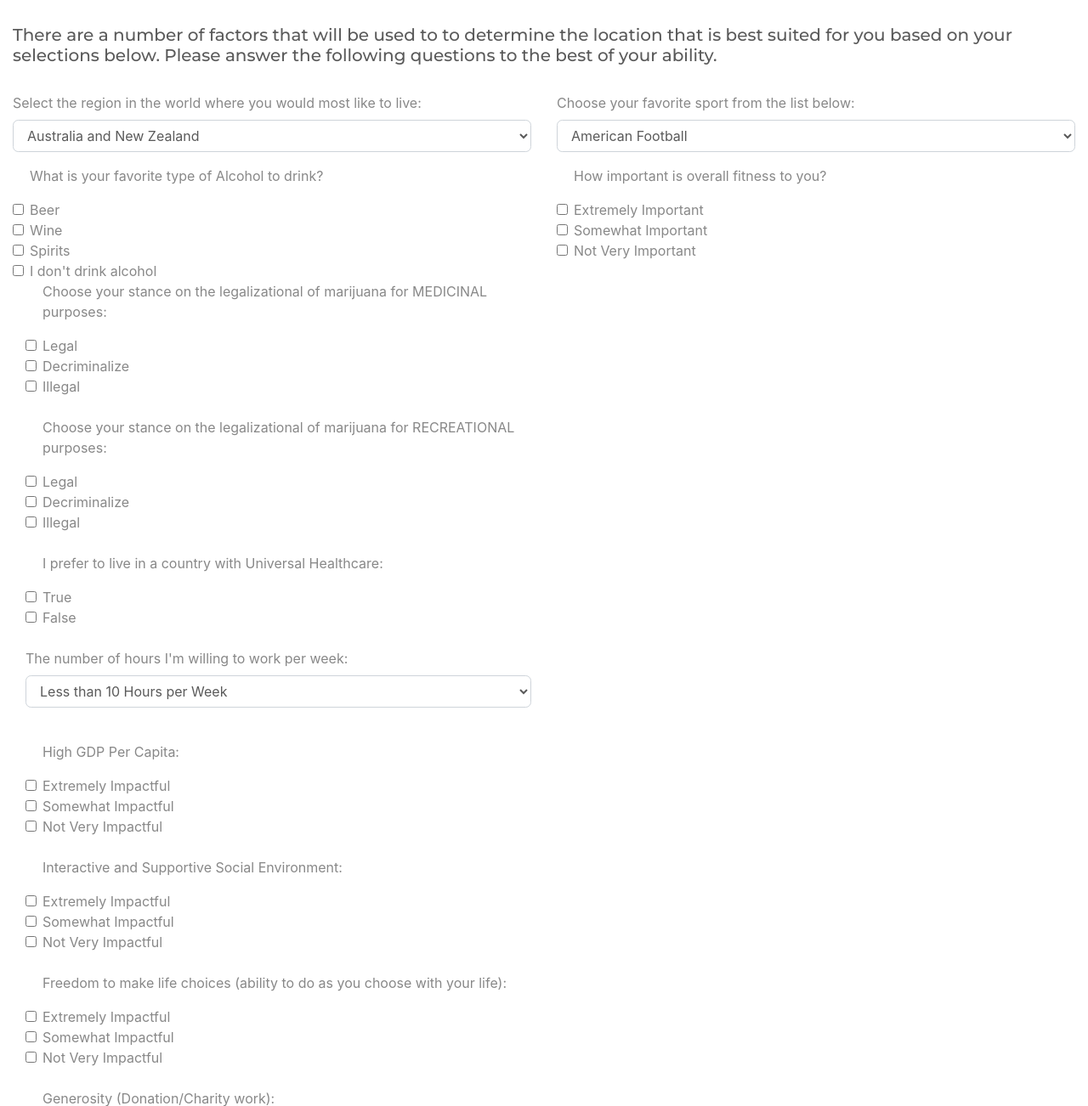
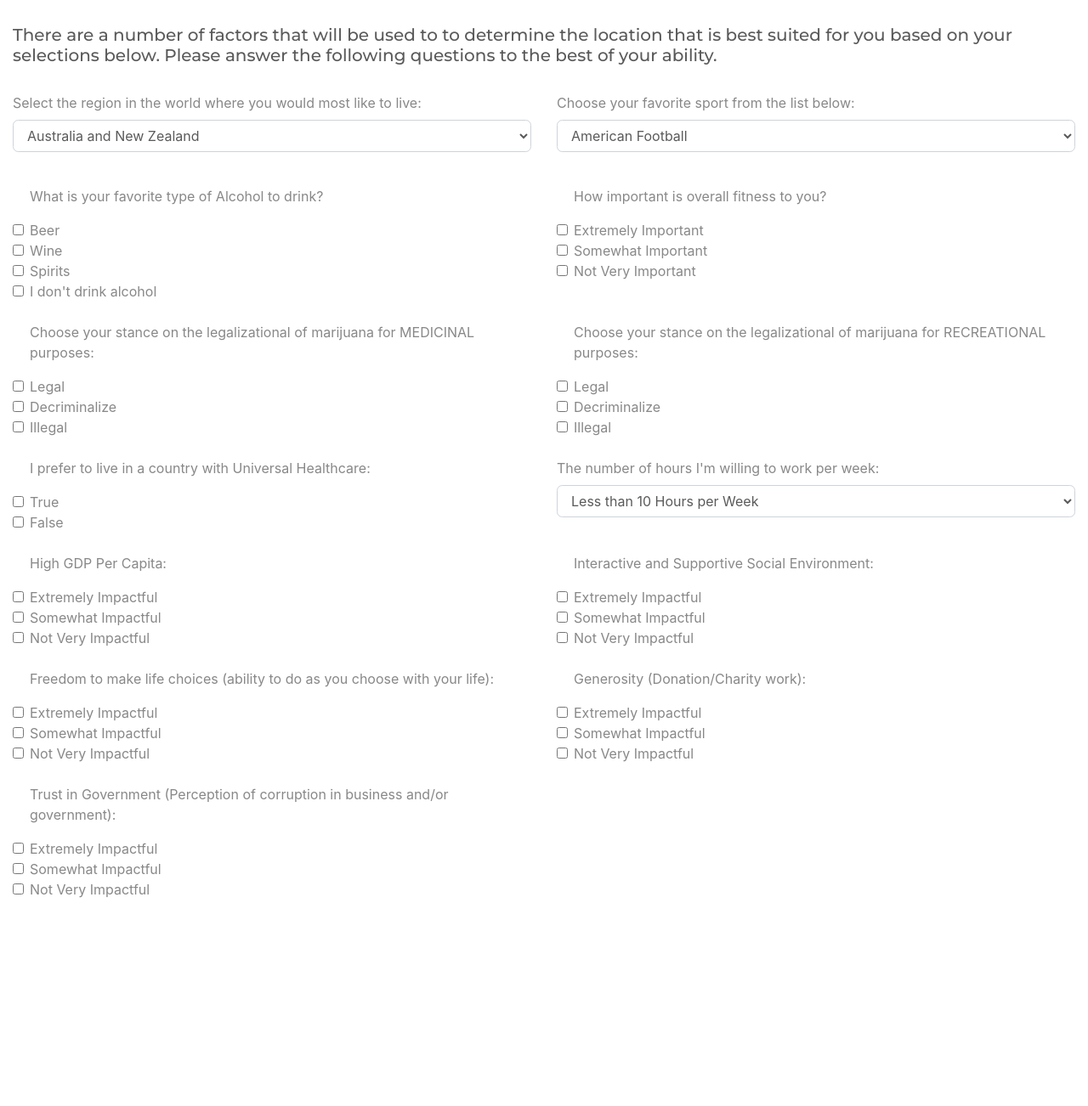
Before and after one commit to kaspromonti/Data_Condas_Project_2, a Flask app: page /survey in a window 1280 px wide. Shown: the part 547-1849 px from the top of the page at 85% size. After the commit the page ends 1604 px from the top, so only its background shows below. Run offline with Flask 2, Linux system fonts and the light colour scheme; data that the repository does not hold is empty; parts of the project's set-up code (start-up, migrations or seed data) failed here and were passed over; some libraries are stand-ins or nearby versions.

Commit message:
cleaning up survey

```diff
--- a/happinessApp/templates/survey.html
+++ b/happinessApp/templates/survey.html
@@ -117,8 +117,8 @@
 			      		<option>Wrestling</option>
 			    	</select>
 				</div>
+			</div>
 		</div><br>
-		</div>
 		<div class="row">
 			<div class="col-md-6">
 				<div class="form-check">
@@ -138,7 +138,7 @@
 					<input class="form-check-input" type="checkbox" value="" id="defaultCheck1">
 					<label class="form-check-label" for="defaultCheck1">I don't drink alcohol</label>
 				</div>
-				</div><br>
+			</div>
 			<div class="col-md-6">
 				<div class="form-check">
 					<p>How important is overall fitness to you?</p>
@@ -153,8 +153,9 @@
 					<input class="form-check-input" type="checkbox" value="" id="defaultCheck1">
 					<label class="form-check-label" for="defaultCheck1">Not Very Important</label>
 				</div>
+			</div>
 		</div><br>
-			</div>
+		<div class="row">
 			<div class="col-md-6">
 				<div class="form-check">
 				  <p>Choose your stance on the legalizational of marijuana for MEDICINAL purposes:</p>
@@ -169,7 +170,7 @@
 				  <input class="form-check-input" type="checkbox" value="" id="defaultCheck1">
 				  <label class="form-check-label" for="defaultCheck1">Illegal</label>
 				</div>
-			</div><br>
+			</div>
 			<div class="col-md-6">
 				<div class="form-check">
 				  <p>Choose your stance on the legalizational of marijuana for RECREATIONAL purposes:</p>
@@ -184,7 +185,9 @@
 				  <input class="form-check-input" type="checkbox" value="" id="defaultCheck1">
 				  <label class="form-check-label" for="defaultCheck1">Illegal</label>
 				</div>
+			</div>
 		</div><br>
+		<div class="row">
 			<div class="col-md-6">
 				<div class="form-check">
 				  <p>I prefer to live in a country with Universal Healthcare:</p>
@@ -195,7 +198,7 @@
 				  <input class="form-check-input" type="checkbox" id="defaultCheck1" value="">
 				  <label class="form-check-label" for="defaultCheck1">False</label>
 				</div>
-			</div><br>
+			</div>
 			<div class="col-md-6">
 			  	<div class="form-group">
 			    	<label for="workhoursinput">The number of hours I'm willing to work per week:</label>
@@ -207,7 +210,9 @@
 			      		<option>40+ Hours per Week</option>
 			    	</select>
 				</div>
+			</div>
 		</div><br>
+		<div class="row">
 			<div class="col-md-6">
 				<div class="form-check">
 				<p>High GDP Per Capita:</p>
@@ -222,7 +227,7 @@
 				  <input class="form-check-input" type="checkbox" value="" id="defaultCheck1">
 				  <label class="form-check-label" for="defaultCheck1">Not Very Impactful</label>
 				</div>
-			</div><br>
+			</div>
 			<div class="col-md-6">
 				<div class="form-check">
 				  <p>Interactive and Supportive Social Environment:</p>
@@ -237,7 +242,9 @@
 				  <input class="form-check-input" type="checkbox" value="" id="defaultCheck1">
 				  <label class="form-check-label" for="defaultCheck1">Not Very Impactful</label>
 				</div>
+			</div>
 		</div><br>
+		<div class="row">
 			<div class="col-md-6">
 				<div class="form-check">
 				  <p>Freedom to make life choices (ability to do as you choose with your life):</p>
@@ -252,7 +259,7 @@
 				  <input class="form-check-input" type="checkbox" value="" id="defaultCheck1">
 				  <label class="form-check-label" for="defaultCheck1">Not Very Impactful</label>
 				</div>
-			</div><br>
+			</div>
 			<div class="col-md-6">
 				<div class="form-check">
 				  <p>Generosity (Donation/Charity work):</p>
@@ -267,7 +274,9 @@
 				  <input class="form-check-input" type="checkbox" value="" id="defaultCheck1">
 				  <label class="form-check-label" for="defaultCheck1">Not Very Impactful</label>
 				</div>
+			</div>
 		</div><br>
+		<div class="row">
 			<div class="col-md-6">
 				<div class="form-check">
 				  <p>Trust in Government (Perception of corruption in business and/or government):</p>
@@ -282,7 +291,7 @@
 				  <input class="form-check-input" type="checkbox" value="" id="defaultCheck1">
 				  <label class="form-check-label" for="defaultCheck1">Not Very Impactful</label>
 				</div>
-			</div><br>
+			</div>
 		</div>
  	</form>
 </div>
```
Lines whose indentation alone changed are shown as unchanged.
